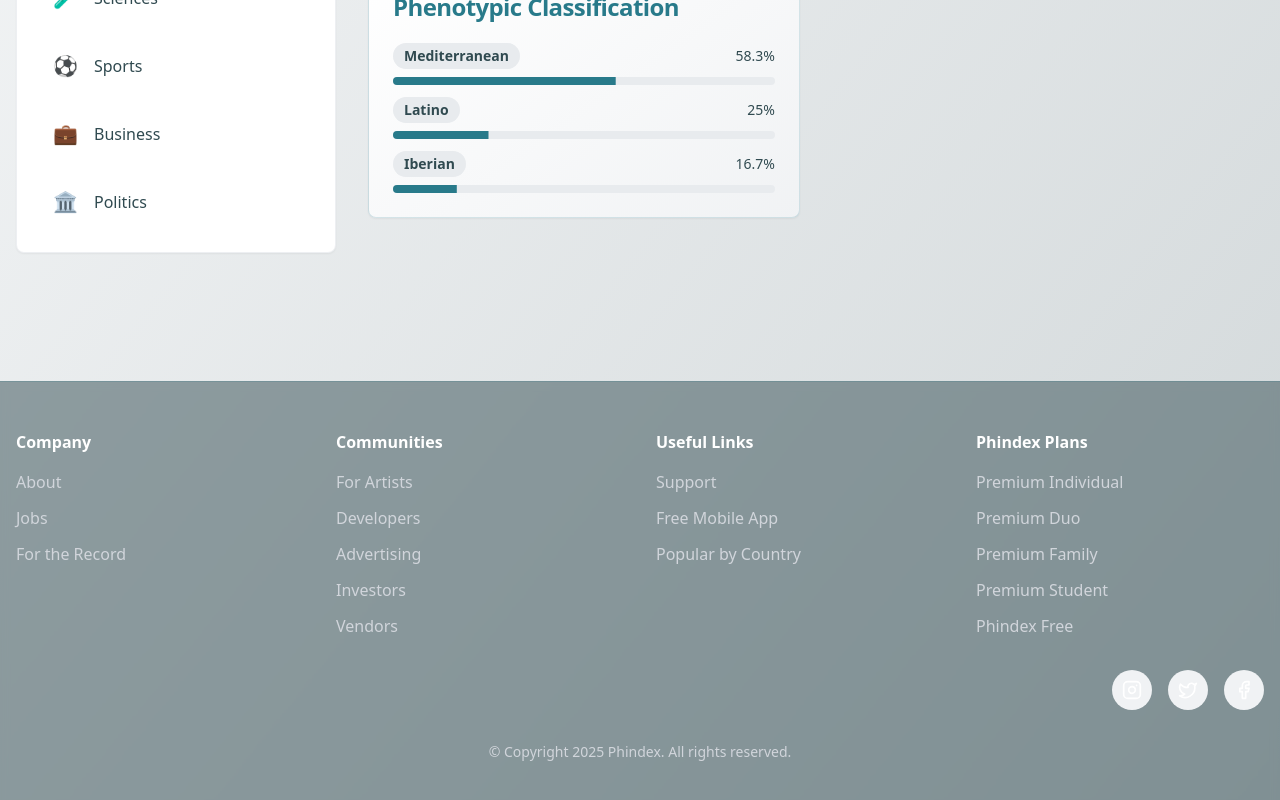
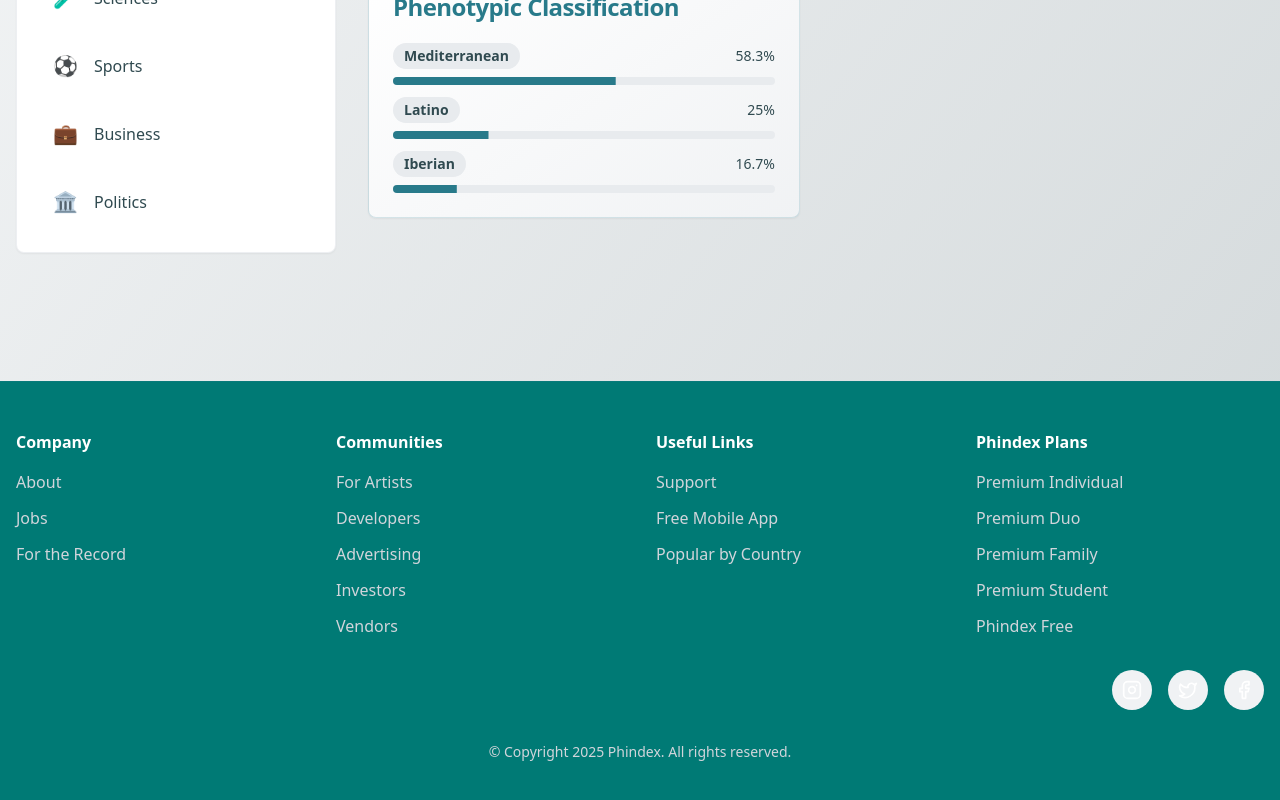
Before and after one commit to carlosleonnard/fisionomia-social-hub, a React (Vite) app: page /profile/1 in a window 1280 px wide. Shown: the part 784-1584 px from the top of the page. Built offline with nearby package versions, Linux system fonts and the light colour scheme.

Commit message:
Change footer bar color
Update the footer bar color to #007a75.

```diff
--- a/src/components/Footer.tsx
+++ b/src/components/Footer.tsx
@@ -2,7 +2,7 @@ import { Instagram, Twitter, Facebook } from "lucide-react";
 
 export const Footer = () => {
   return (
-    <footer className="bg-phindex-dark/50 backdrop-blur-sm border-t border-phindex-teal/20 mt-24">
+    <footer className="border-t border-phindex-teal/20 mt-24" style={{ backgroundColor: '#007a75' }}>
       <div className="container mx-auto px-4 py-12">
         <div className="grid grid-cols-1 md:grid-cols-4 gap-8 mb-8">
           {/* Company */}
```
